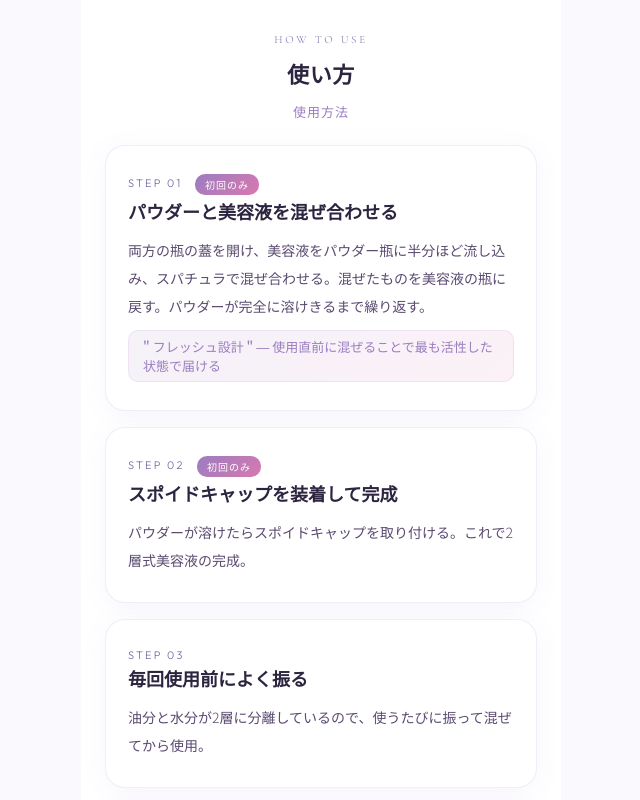
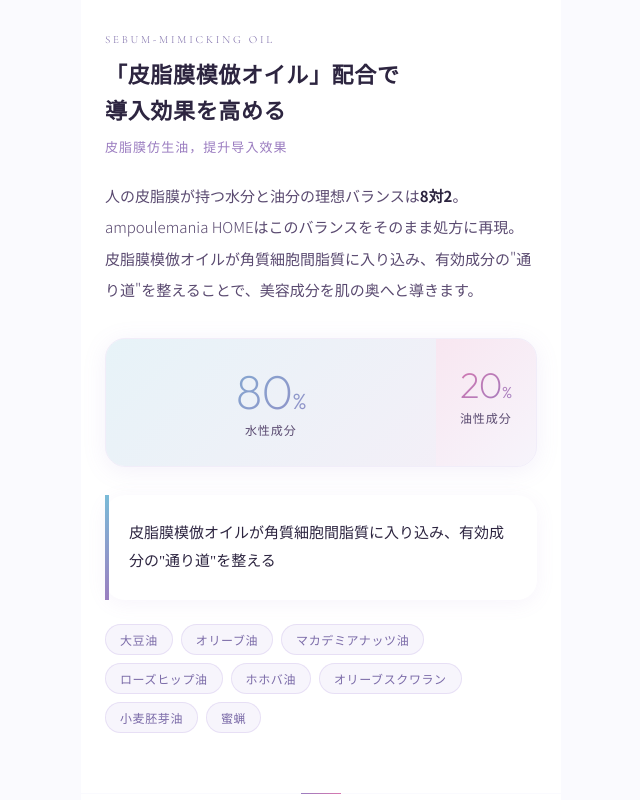
Before and after one commit to vermutneco0229-jpg/ururia-ampoule-home-liver, a plain HTML site: page index.html in a window 1280 px wide. Shown: the part 8300-9100 px from the top of the page, without its empty margins (319-959 px from the left). Drawn offline with nearby package versions, Linux system fonts and the light colour scheme.

Commit message:
Add 皮脂膜模倣オイル section with 8:2 water-oil balance

```diff
--- a/index.html
+++ b/index.html
@@ -667,6 +667,95 @@ section { padding: 60px 24px; }
   color: var(--mid-purple);
 }
 
+/* ===== 皮脂膜模倣オイル ===== */
+.sebum-section {
+  background: var(--white);
+  padding: 60px 24px;
+}
+.sebum-balance {
+  display: flex;
+  align-items: stretch;
+  border-radius: 20px;
+  overflow: hidden;
+  box-shadow: 0 4px 24px rgba(150,120,210,0.1);
+  margin: 32px 0 28px;
+  border: 1px solid var(--border-light);
+}
+.sebum-water {
+  flex: 8;
+  background: linear-gradient(135deg, rgba(122,188,216,0.18), rgba(155,125,192,0.12));
+  padding: 28px 20px;
+  text-align: center;
+}
+.sebum-oil {
+  flex: 2;
+  background: linear-gradient(135deg, rgba(216,120,176,0.18), rgba(200,184,232,0.15));
+  padding: 28px 14px;
+  text-align: center;
+}
+.sebum-ratio {
+  font-family: 'Outfit', sans-serif;
+  font-size: 48px;
+  font-weight: 200;
+  letter-spacing: -0.02em;
+  line-height: 1;
+  margin-bottom: 6px;
+}
+.sebum-water .sebum-ratio {
+  background: linear-gradient(135deg, var(--aurora-blue), var(--aurora-purple));
+  -webkit-background-clip: text;
+  -webkit-text-fill-color: transparent;
+  background-clip: text;
+}
+.sebum-oil .sebum-ratio {
+  background: linear-gradient(135deg, var(--aurora-pink), var(--aurora-purple));
+  -webkit-background-clip: text;
+  -webkit-text-fill-color: transparent;
+  background-clip: text;
+  font-size: 36px;
+}
+.sebum-label {
+  font-size: 12px;
+  color: var(--text-mid);
+  letter-spacing: 0.08em;
+  font-weight: 400;
+}
+.sebum-desc {
+  font-size: 15px;
+  line-height: 2.1;
+  color: var(--text-mid);
+  margin-bottom: 28px;
+}
+.sebum-oils {
+  display: flex;
+  flex-wrap: wrap;
+  gap: 8px;
+  margin-top: 24px;
+}
+.sebum-oil-tag {
+  display: inline-block;
+  padding: 6px 14px;
+  border-radius: 20px;
+  background: rgba(200,184,232,0.15);
+  border: 1px solid rgba(200,184,232,0.35);
+  font-size: 12px;
+  color: var(--mid-purple);
+  letter-spacing: 0.05em;
+}
+.sebum-point {
+  background: white;
+  border-radius: 20px;
+  padding: 24px 20px;
+  box-shadow: 0 4px 20px rgba(150,120,210,0.08);
+  border-left: 4px solid;
+  border-image: linear-gradient(180deg, var(--aurora-blue), var(--aurora-purple)) 1;
+  font-size: 15px;
+  line-height: 1.9;
+  color: var(--text-dark);
+  font-family: 'Noto Serif JP', serif;
+  font-weight: 500;
+}
+
 /* ===== 使い方 ===== */
 .howto-section {
   background: var(--white);
@@ -1171,6 +1260,43 @@ section { padding: 60px 24px; }
 
 <div class="a-line"></div>
 
+<!-- ===== Section: 皮脂膜模倣オイル ===== -->
+<section class="sebum-section fade-in">
+  <p class="eyebrow">Sebum-Mimicking Oil</p>
+  <h2 class="sec-title">「皮脂膜模倣オイル」配合で<br>導入効果を高める</h2>
+  <p style="font-size:13px; color:var(--aurora-purple); letter-spacing:0.08em; margin-bottom:24px;">皮脂膜仿生油，提升导入效果</p>
+
+  <p class="sebum-desc">人の皮脂膜が持つ水分と油分の理想バランスは<strong style="color:var(--text-dark);">8対2</strong>。ampoulemania HOMEはこのバランスをそのまま処方に再現。皮脂膜模倣オイルが角質細胞間脂質に入り込み、有効成分の"通り道"を整えることで、美容成分を肌の奥へと導きます。</p>
+
+  <div class="sebum-balance fade-in">
+    <div class="sebum-water">
+      <div class="sebum-ratio">80<span style="font-size:22px; font-weight:300;">%</span></div>
+      <div class="sebum-label">水性成分</div>
+    </div>
+    <div class="sebum-oil">
+      <div class="sebum-ratio">20<span style="font-size:16px; font-weight:300;">%</span></div>
+      <div class="sebum-label">油性成分</div>
+    </div>
+  </div>
+
+  <div class="sebum-point fade-in">
+    皮脂膜模倣オイルが角質細胞間脂質に入り込み、有効成分の"通り道"を整える
+  </div>
+
+  <div class="sebum-oils fade-in">
+    <span class="sebum-oil-tag">大豆油</span>
+    <span class="sebum-oil-tag">オリーブ油</span>
+    <span class="sebum-oil-tag">マカデミアナッツ油</span>
+    <span class="sebum-oil-tag">ローズヒップ油</span>
+    <span class="sebum-oil-tag">ホホバ油</span>
+    <span class="sebum-oil-tag">オリーブスクワラン</span>
+    <span class="sebum-oil-tag">小麦胚芽油</span>
+    <span class="sebum-oil-tag">蜜蝋</span>
+  </div>
+</section>
+
+<div class="a-line"></div>
+
 <!-- ===== Section 8: 使い方 ===== -->
 <section class="howto-section fade-in">
   <p class="eyebrow eyebrow-center">How to Use</p>
```
